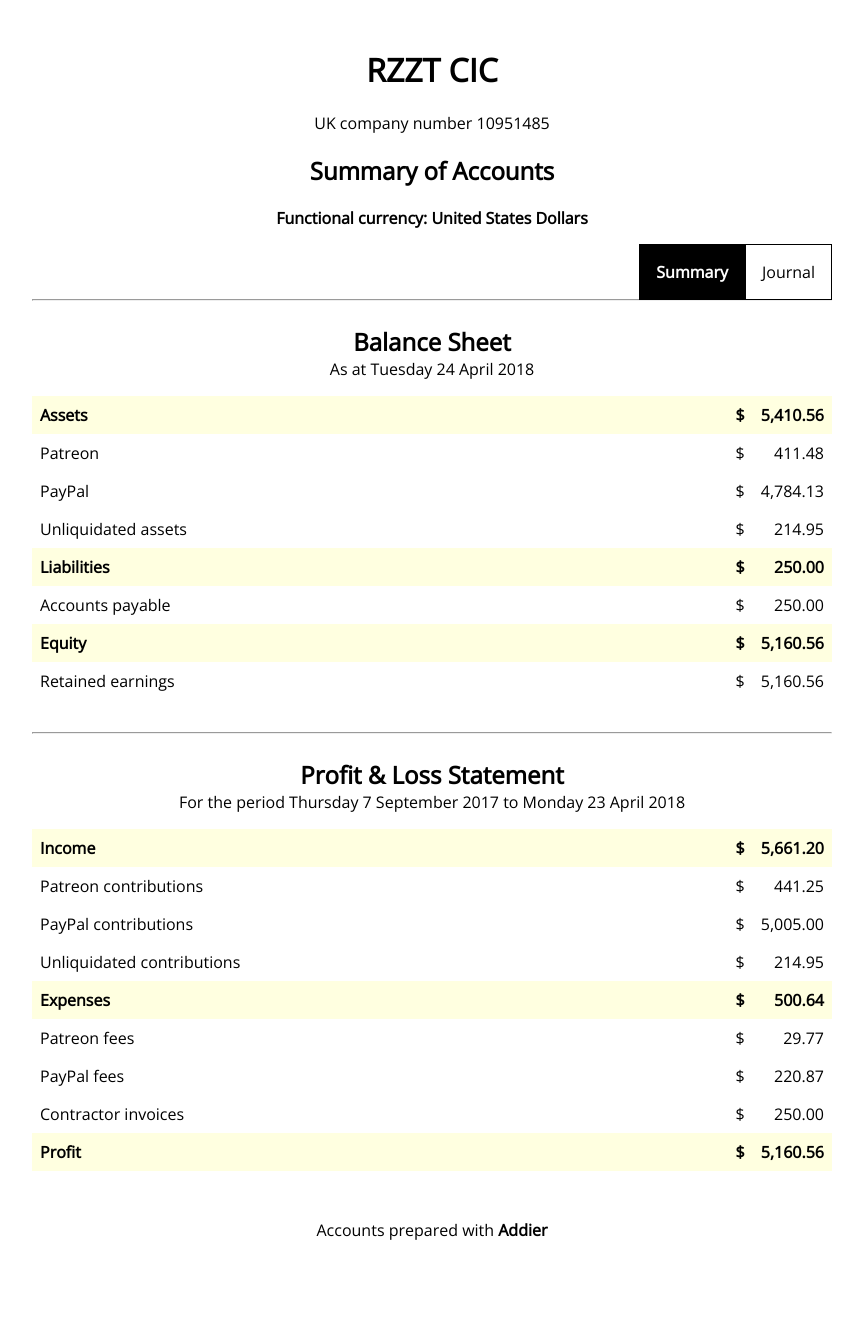
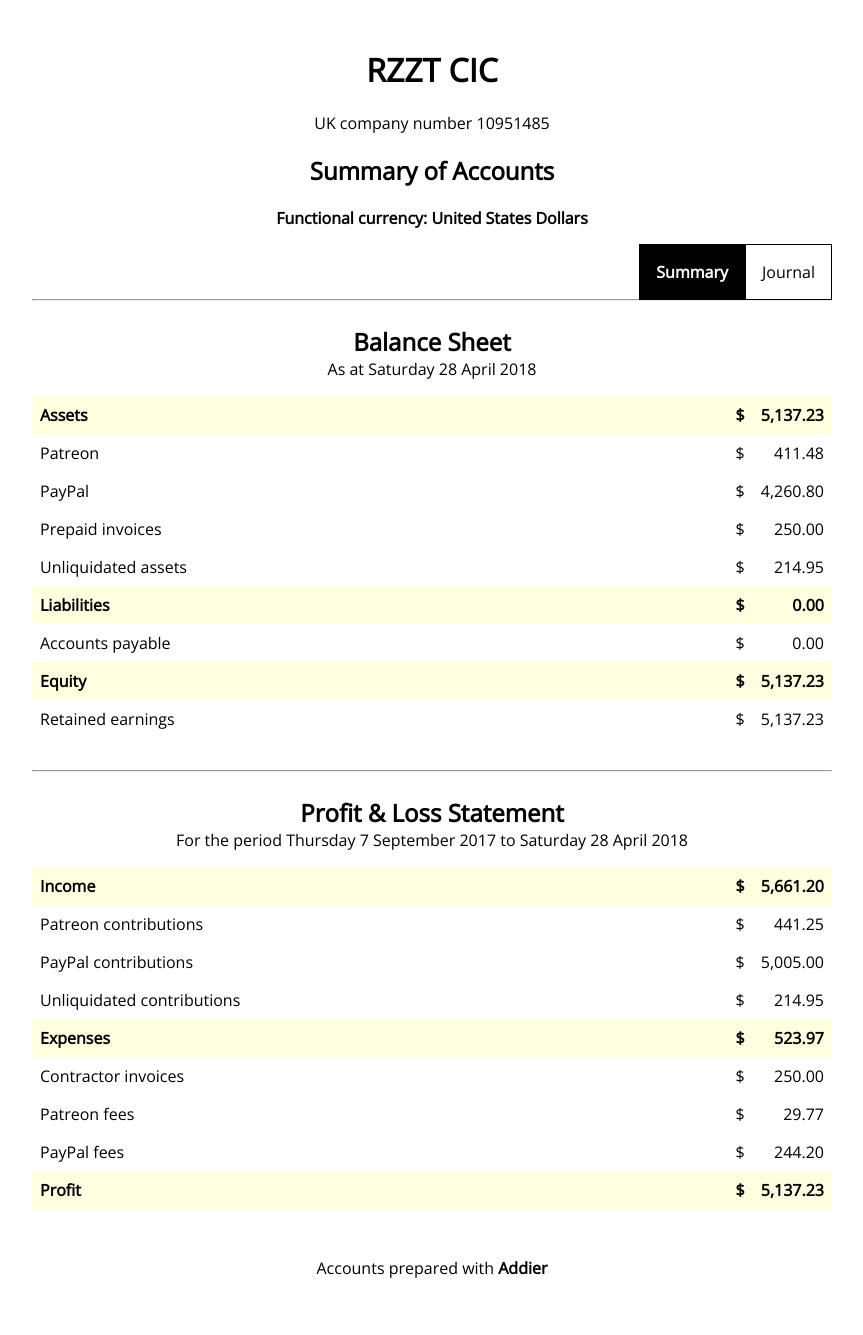
Before and after one commit to RZZT/website, a Jekyll site: the page accounts/summary.html, which Jekyll copies as it is, in a window 1280 px wide. Shown: the whole page, without its empty margins (208-1071 px from the left). Built offline with Jekyll 4.4.1, drawn with Linux system fonts in a browser that asks for light colours; before the commit the page ends 1297 px from its top, so only the background shows below that.

Commit message:
Update accounts

```diff
--- a/accounts/summary.html
+++ b/accounts/summary.html
@@ -27,21 +27,21 @@
   <div class="sheet">
     <div class="sheet-header">
       <h2>Balance Sheet</h2>
-      <span class="sheet-subheading">As at Tuesday 24 April 2018</span>
+      <span class="sheet-subheading">As at Saturday 28 April 2018</span>
     </div>
     <table class="group-table">
-      <tr class='header-row'><th>Assets</th><th class='symb-cell'>$</th><th>5,410.56</th></tr><tr><td>Patreon</td><td class='symb-cell'>$</td><td>411.48</td></tr><tr><td>PayPal</td><td class='symb-cell'>$</td><td>4,784.13</td></tr><tr><td>Unliquidated assets</td><td class='symb-cell'>$</td><td>214.95</td></tr><tr class='header-row'><th>Liabilities</th><th class='symb-cell'>$</th><th>250.00</th></tr><tr><td>Accounts payable</td><td class='symb-cell'>$</td><td>250.00</td></tr><tr class='header-row'><th>Equity</th><th class='symb-cell'>$</th><th>5,160.56</th></tr><tr><td>Retained earnings</td><td class='symb-cell'>$</td><td>5,160.56</td></tr>
+      <tr class='header-row'><th>Assets</th><th class='symb-cell'>$</th><th>5,137.23</th></tr><tr><td>Patreon</td><td class='symb-cell'>$</td><td>411.48</td></tr><tr><td>PayPal</td><td class='symb-cell'>$</td><td>4,260.80</td></tr><tr><td>Prepaid invoices</td><td class='symb-cell'>$</td><td>250.00</td></tr><tr><td>Unliquidated assets</td><td class='symb-cell'>$</td><td>214.95</td></tr><tr class='header-row'><th>Liabilities</th><th class='symb-cell'>$</th><th>0.00</th></tr><tr><td>Accounts payable</td><td class='symb-cell'>$</td><td>0.00</td></tr><tr class='header-row'><th>Equity</th><th class='symb-cell'>$</th><th>5,137.23</th></tr><tr><td>Retained earnings</td><td class='symb-cell'>$</td><td>5,137.23</td></tr>
     </table>
   </div>
   <hr/>
   <div class="sheet">
     <div class="sheet-header">
       <h2>Profit &amp; Loss Statement</h2>
-      <span class="sheet-subheading">For the period Thursday 7 September 2017 to Monday 23 April 2018</span>
+      <span class="sheet-subheading">For the period Thursday 7 September 2017 to Saturday 28 April 2018</span>
     </div>
     <table class="group-table">
       <tr class="group-heading">
-        <tr class='header-row'><th>Income</th><th class='symb-cell'>$</th><th>5,661.20</th></tr><tr><td>Patreon contributions</td><td class='symb-cell'>$</td><td>441.25</td></tr><tr><td>PayPal contributions</td><td class='symb-cell'>$</td><td>5,005.00</td></tr><tr><td>Unliquidated contributions</td><td class='symb-cell'>$</td><td>214.95</td></tr><tr class='header-row'><th>Expenses</th><th class='symb-cell'>$</th><th>500.64</th></tr><tr><td>Patreon fees</td><td class='symb-cell'>$</td><td>29.77</td></tr><tr><td>PayPal fees</td><td class='symb-cell'>$</td><td>220.87</td></tr><tr><td>Contractor invoices</td><td class='symb-cell'>$</td><td>250.00</td></tr><tr class='header-row'><th>Profit</th><th class='symb-cell'>$</th><th>5,160.56</th></tr>
+        <tr class='header-row'><th>Income</th><th class='symb-cell'>$</th><th>5,661.20</th></tr><tr><td>Patreon contributions</td><td class='symb-cell'>$</td><td>441.25</td></tr><tr><td>PayPal contributions</td><td class='symb-cell'>$</td><td>5,005.00</td></tr><tr><td>Unliquidated contributions</td><td class='symb-cell'>$</td><td>214.95</td></tr><tr class='header-row'><th>Expenses</th><th class='symb-cell'>$</th><th>523.97</th></tr><tr><td>Contractor invoices</td><td class='symb-cell'>$</td><td>250.00</td></tr><tr><td>Patreon fees</td><td class='symb-cell'>$</td><td>29.77</td></tr><tr><td>PayPal fees</td><td class='symb-cell'>$</td><td>244.20</td></tr><tr class='header-row'><th>Profit</th><th class='symb-cell'>$</th><th>5,137.23</th></tr>
     </table>
   </div>
 </div>
```
Also changed, not shown: accounts/entries/2018-04-28-vrr-taskhive-weeks-1-and-2.html (added, +53 -0 lines), accounts/journal.html (+1 -1 lines).
